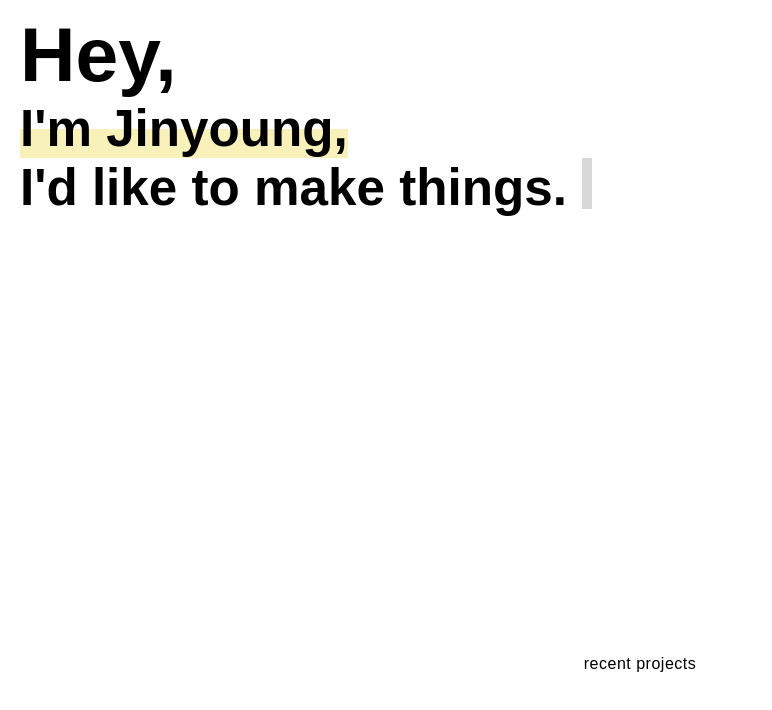
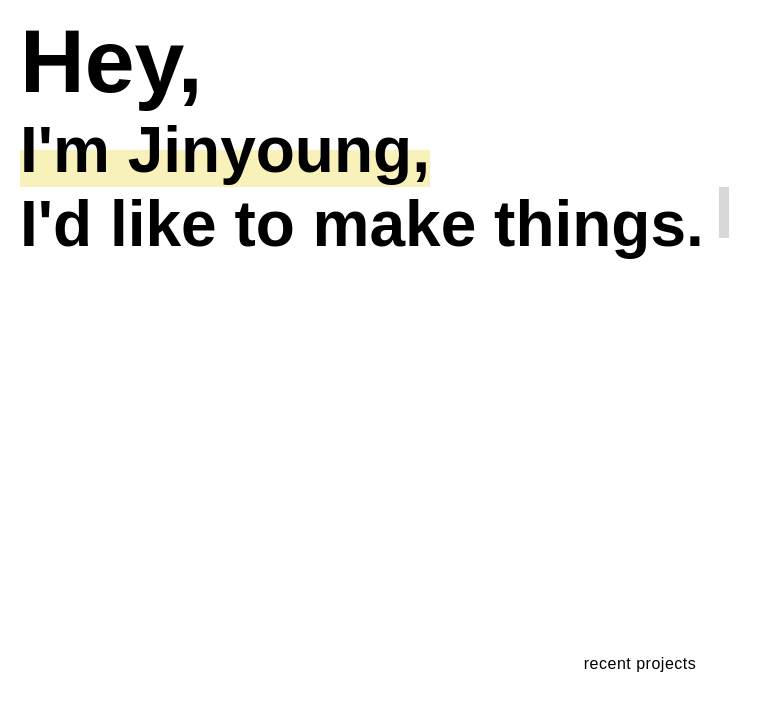
Before and after one commit to jinnn0/portfolio-v1, a React (Create React App) app: page / in a window 1280 px wide. Shown: the top 710 px of the page, without its empty margins (0-772 px from the left). Built offline with nearby package versions, Linux system fonts and the light colour scheme.

Commit message:
Fix bigger text size for landing page

```diff
--- a/src/styles/components/landing.scss
+++ b/src/styles/components/landing.scss
@@ -19,11 +19,11 @@
       }
 
       @include at1200px {
-        font-size: 4vw;
+        font-size: 5vw;
       }
 
       @include at1800px {
-        font-size: 3vw;
+        font-size: 4vw;
       }
 
       &:nth-of-type(1) {
@@ -34,11 +34,11 @@
         }
 
         @include at1200px {
-          font-size: 6vw;
+          font-size: 7vw;
         }
 
         @include at1800px {
-          font-size: 5vw;
+          font-size: 6vw;
         }
       }
     }
@@ -80,7 +80,6 @@
     margin-left: 15px;
     animation: blink 0.6s infinite ease;
     transition: 0.3s ease;
-
     height: 2rem;
 
     @include at500px {
```
